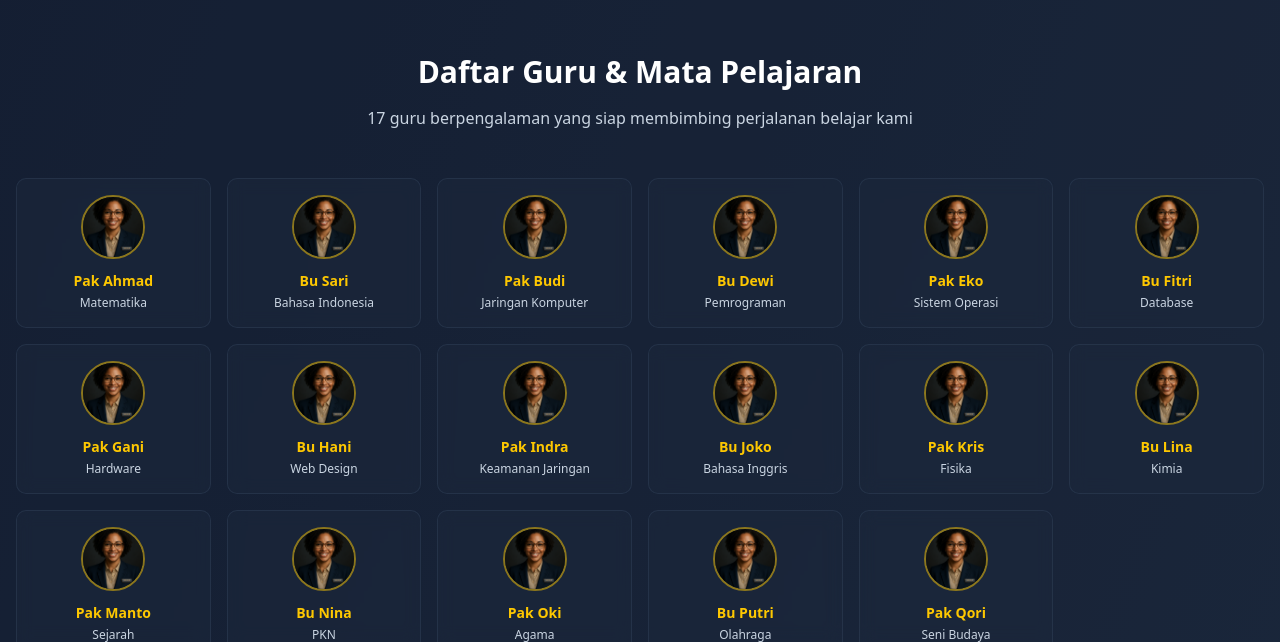
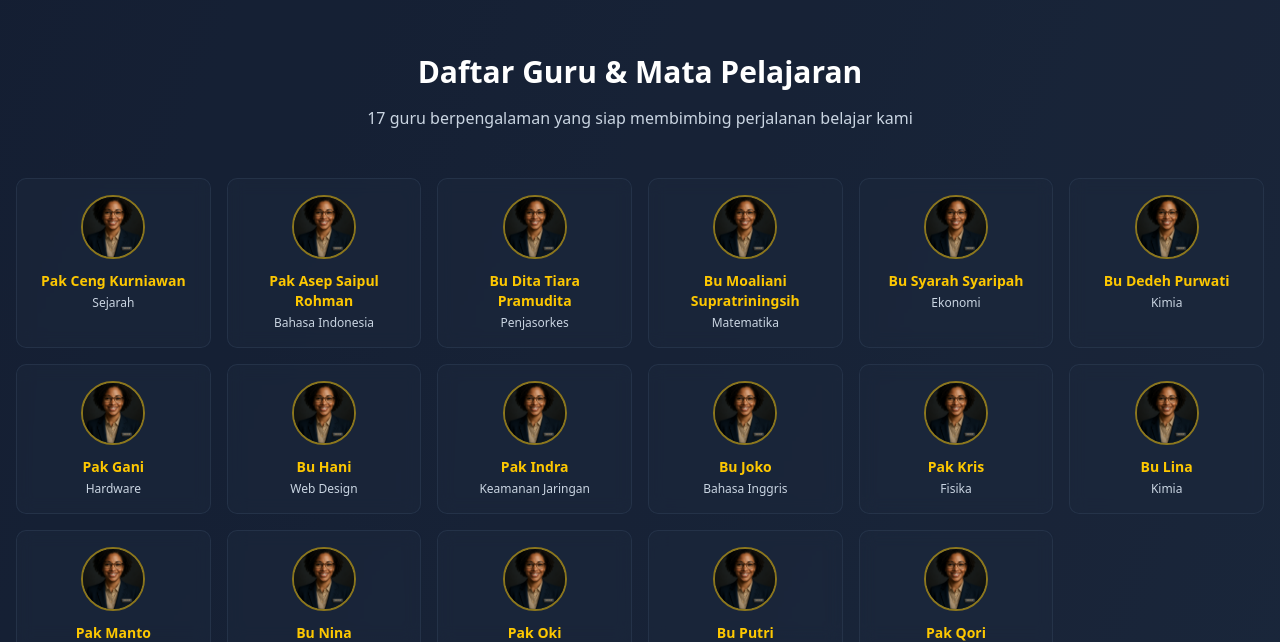
Before and after one commit to Artic174/10.10-class, a React (Vite) app in the folder frontend/: page / in a window 1280 px wide. Shown: the part 1276-1918 px from the top of the page. Built offline with nearby package versions, Linux system fonts and the light colour scheme.

Commit message:
update Home.jsx

```diff
--- a/frontend/src/pages/Home.jsx
+++ b/frontend/src/pages/Home.jsx
@@ -28,12 +28,12 @@ const Home = ({ quotes, currentQuote, setCurrentQuote }) => {
   ]
 
   const teachers = [
-    { name: 'Pak Ahmad', subject: 'Matematika', image: guruPlaceholder },
-    { name: 'Bu Sari', subject: 'Bahasa Indonesia', image: guruPlaceholder },
-    { name: 'Pak Budi', subject: 'Jaringan Komputer', image: guruPlaceholder },
-    { name: 'Bu Dewi', subject: 'Pemrograman', image: guruPlaceholder },
-    { name: 'Pak Eko', subject: 'Sistem Operasi', image: guruPlaceholder },
-    { name: 'Bu Fitri', subject: 'Database', image: guruPlaceholder },
+    { name: 'Pak Ceng Kurniawan', subject: 'Sejarah', image: guruPlaceholder },
+    { name: 'Pak Asep Saipul Rohman', subject: 'Bahasa Indonesia', image: guruPlaceholder },
+    { name: 'Bu Dita Tiara Pramudita', subject: 'Penjasorkes', image: guruPlaceholder },
+    { name: 'Bu Moaliani Supratriningsih', subject: 'Matematika', image: guruPlaceholder },
+    { name: 'Bu Syarah Syaripah', subject: 'Ekonomi', image: guruPlaceholder },
+    { name: 'Bu Dedeh Purwati', subject: 'Kimia', image: guruPlaceholder },
     { name: 'Pak Gani', subject: 'Hardware', image: guruPlaceholder },
     { name: 'Bu Hani', subject: 'Web Design', image: guruPlaceholder },
     { name: 'Pak Indra', subject: 'Keamanan Jaringan', image: guruPlaceholder },
@@ -59,7 +59,7 @@ const Home = ({ quotes, currentQuote, setCurrentQuote }) => {
           >
             <h1 className="text-4xl md:text-6xl font-bold text-white mb-4">
               Selamat Datang di
-              <span className="text-yellow-400 block">Kelas 10.10 TKJ</span>
+              <span className="text-yellow-400 block">Kelas 10.10 SMAN 1 CICALENGAK</span>
             </h1>
             <p className="text-xl text-slate-300 mb-8 max-w-2xl mx-auto">
               Teknik Komputer dan Jaringan - Keluarga besar 43 murid dan 17 guru yang solid
```
